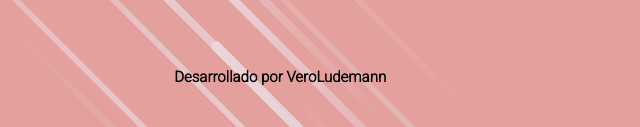
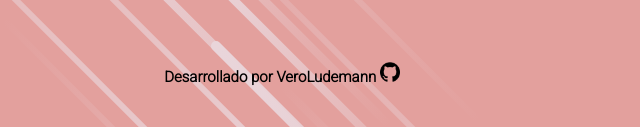
Before and after one commit to veroludemann/encriptador2023, a plain HTML site: page index.html in a window 1280 px wide. Shown: the part 673-800 px from the top of the page, 358-998 px from the left. Drawn offline with Linux system fonts and the light colour scheme; files whose address does not match are found by name.

Commit message:
problemas con img

```diff
--- a/index.html
+++ b/index.html
@@ -44,7 +44,7 @@
     </section>
 </main>
     <footer class="footer">
-        <p>Desarrollado por VeroLudemann <a target="_blank" href="https://github.com/veroludemann"><img class="logo-git" src="../encriptador/img/logotipo-de-github.png" width="18px" alt=""></a>  </p>
+        <p>Desarrollado por VeroLudemann <a target="_blank" href="https://github.com/veroludemann"><img class="logo-git" src="/img/logotipo-de-github.png" width="20px" alt=""></a>  </p>
     </footer>
     <script src="./js/main.js"></script>
 </body>
```
Also changed, not shown: img/2525.png (deleted), img/7718868.jpg (deleted), img/Vector.png (deleted), img/hipo.png (deleted).
